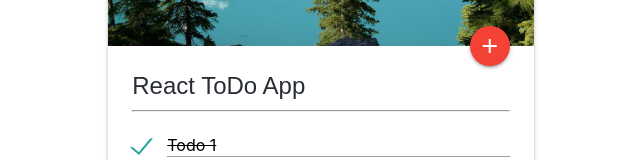
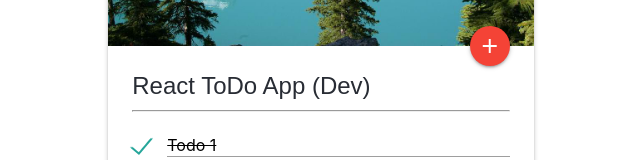
Before and after one commit to asaavedrajob/Intro-to-React-ToDo-App, a React (Create React App) app: page / in a window 1280 px wide. Shown: the part 281-441 px from the top of the page, without its empty margins (319-959 px from the left). Built offline with nearby package versions, Linux system fonts and the light colour scheme.

Commit message:
Testing merge from dev to main

```diff
--- a/src/components/ListOfToDos.js
+++ b/src/components/ListOfToDos.js
@@ -32,7 +32,7 @@ export default function ListOfToDos() {
         </button>
       </div>
       <div className="card-content">
-        <span className="card-title">React ToDo App</span>
+        <span className="card-title">React ToDo App (Dev)</span>
         <hr className="margin-bottom-4" />
         {toDos.map(({ key, done, text }) => (
           <ToDo key={key} doneProp={done} textProp={text} />
```
